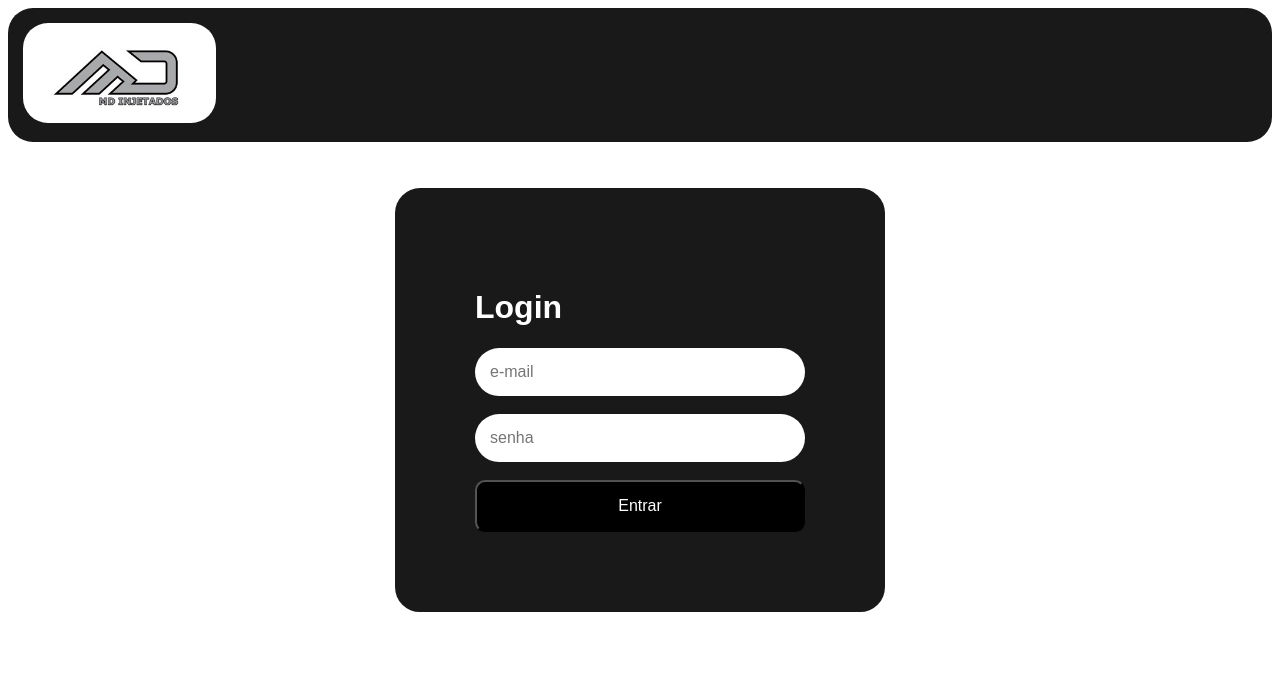
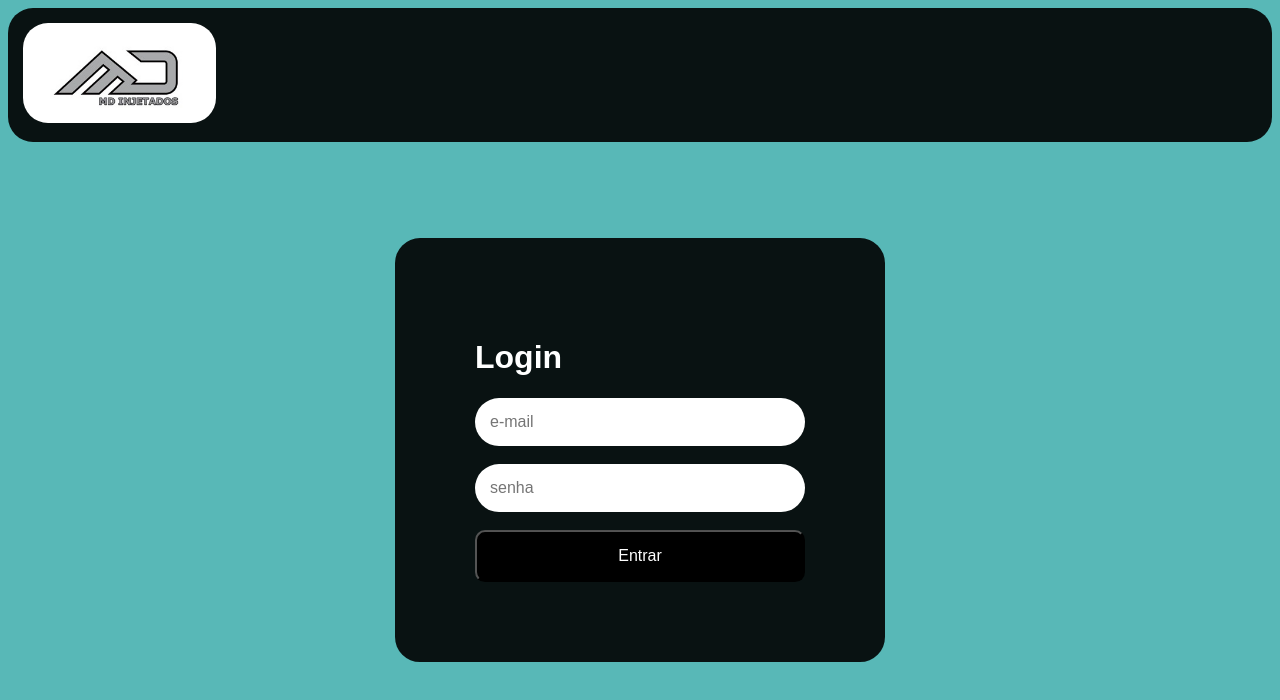
Before and after one commit to vieiramarcio/mdinjetados, a plain HTML site: page login.html in a window 1280 px wide. Drawn offline with Linux system fonts and the light colour scheme.

Commit message:
alteracao no estilo

```diff
--- a/estilo.css
+++ b/estilo.css
@@ -1,6 +1,6 @@
 body {
   font-family: Arial, Helvetica, sans-serif;
-  background-color: #ffff;
+  background-color: #58b8b7;
 }
 .div_header {
   background-color: rgba(0, 0, 0, 0.9);
@@ -12,6 +12,7 @@ body {
   border-radius: 25px;
 }
 .div_botao {
+  margin-top: 50px;
   background-color: rgba(0, 0, 0, 0.9);
   position: absolute;
   top: 50%;
@@ -41,5 +42,5 @@ body {
 }
 
 button:hover {
-  background-color: gray;
+  background-color: rgba(88, 184, 183, 0.9);
 }
```
